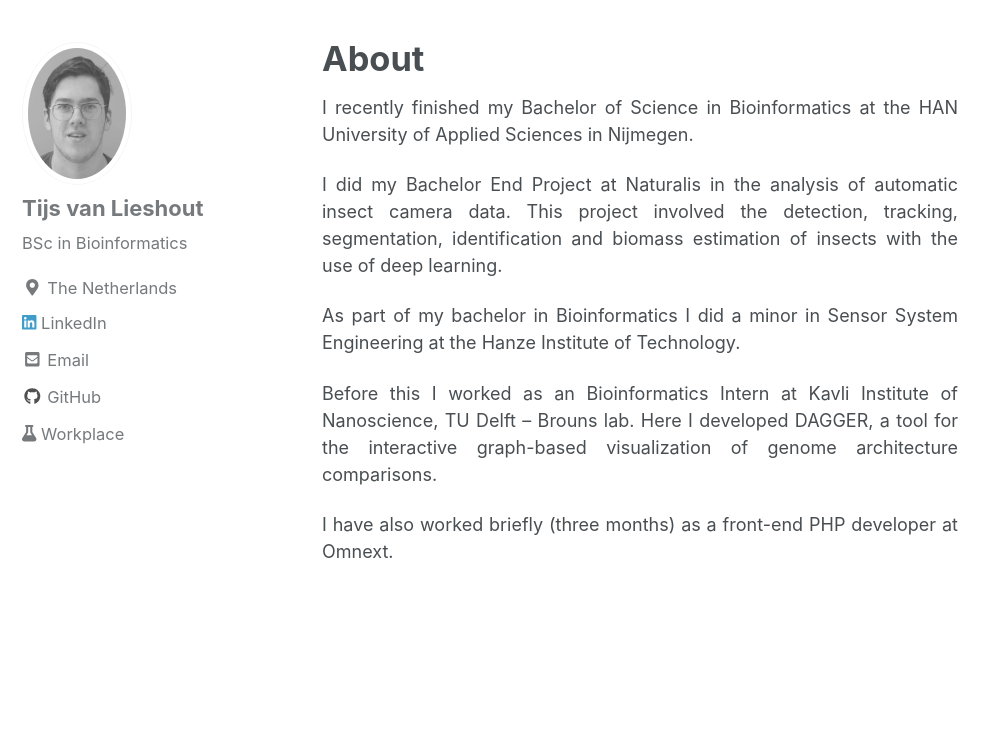
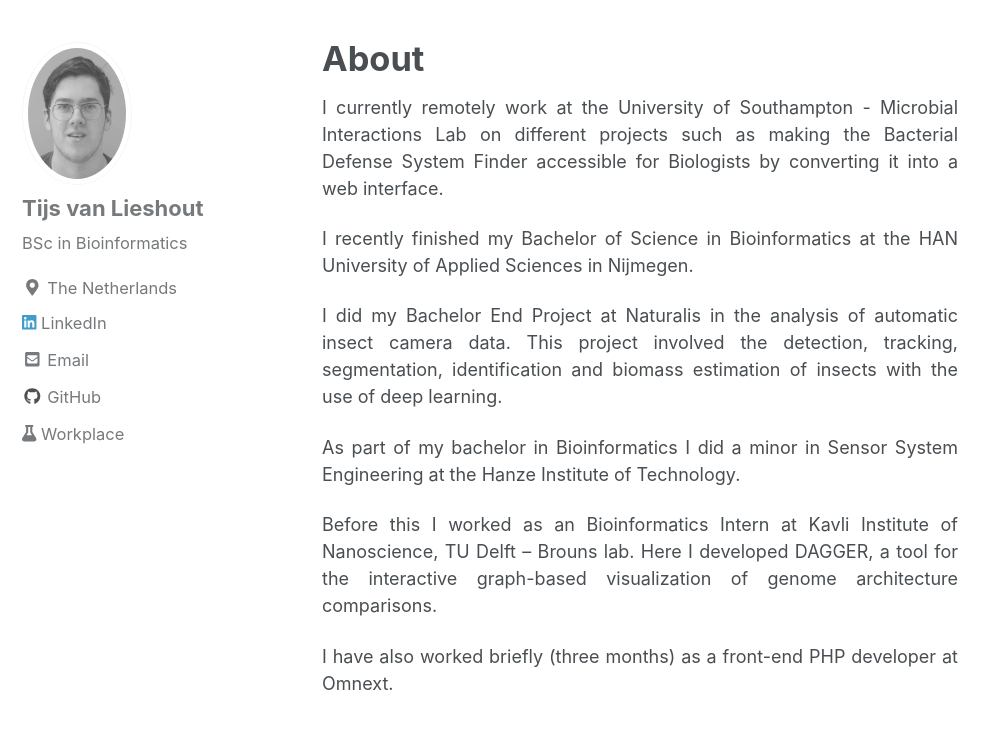
Before and after one commit to Magiduck/magiduck.github.io, a Jekyll site: the page built from _pages/about.md, in a window 1280 px wide and 900 px high, scrolled down 910 px, cut to the strip 163-892 px from the top of the window. Shown: the whole strip, without its empty margins (0-999 px from the left). Built offline with Jekyll 4.4.1, drawn with Linux system fonts in a browser that asks for light colours; cached includes are drawn as plain includes; nearby versions of some CDN libraries.

Commit message:
updated about section

```diff
--- a/_pages/about.md
+++ b/_pages/about.md
@@ -4,6 +4,8 @@ permalink: /about/
 header:
   image: "https://imgs.xkcd.com/comics/data_pipeline.png"
 ---
+
+I currently remotely work at the University of Southampton - Microbial Interactions Lab on different projects such as making the Bacterial Defense System Finder accessible for Biologists by converting it into a web interface.
 
 I recently finished my Bachelor of Science in Bioinformatics at the HAN University of Applied Sciences in Nijmegen.
 
```
